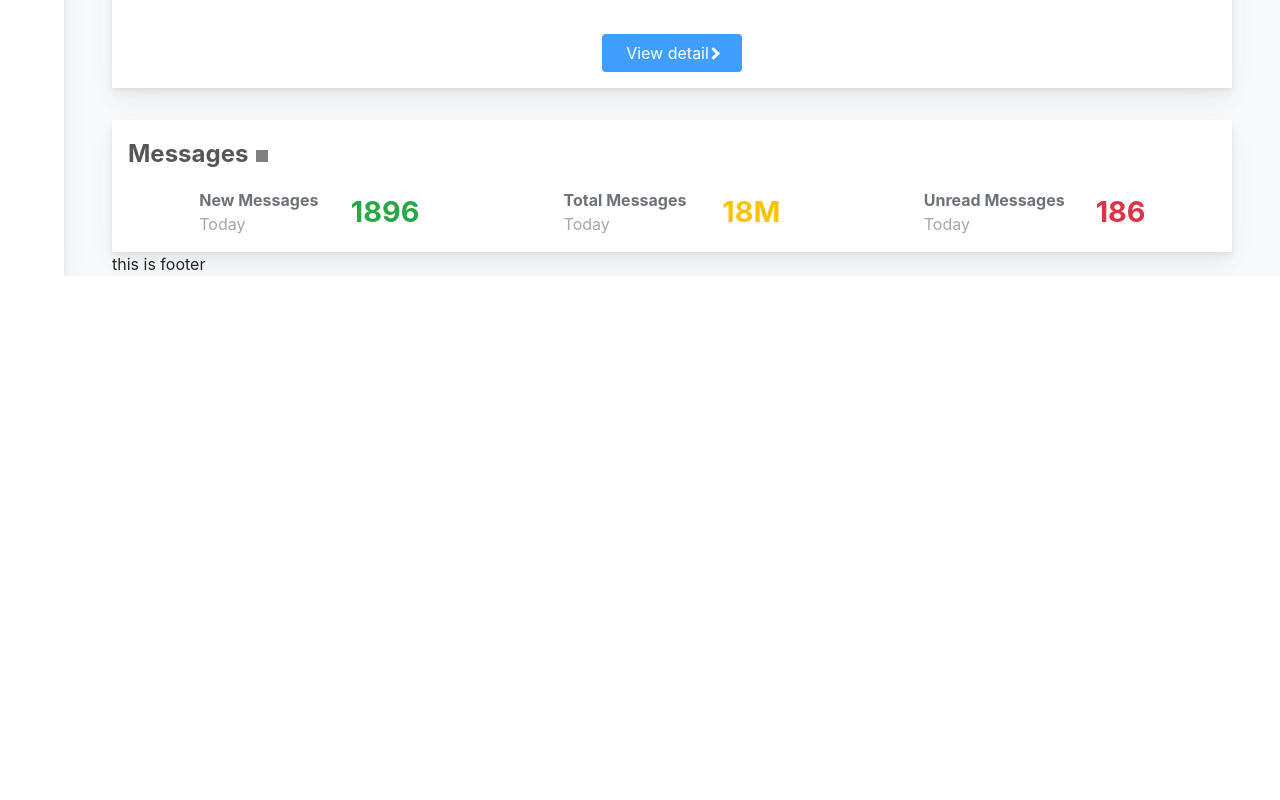
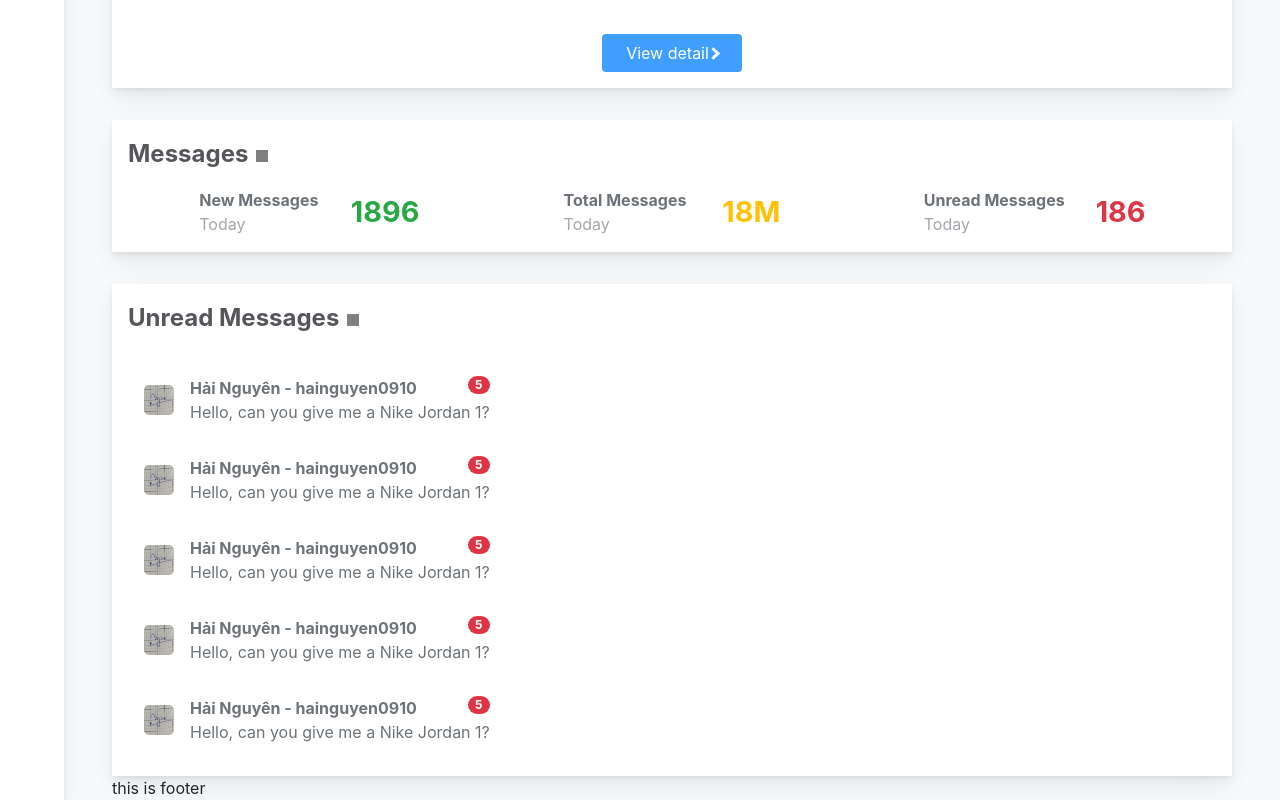
Before and after one commit to hainguyen0910/shoes-shop-admin, a React app: page / in a window 1280 px wide. Shown: the part 1853-2653 px from the top of the page. Before the commit the page ends 2129 px from the top, so only its background shows below. Built offline with nearby package versions, Linux system fonts and the light colour scheme; grey boxes are pictures that could not be loaded.

Commit message:
unread messages and scrollbar

```diff
--- a/package.json
+++ b/package.json
@@ -30,6 +30,7 @@
     "query-string": "^6.13.7",
     "react": "^17.0.1",
     "react-chartjs-2": "^2.11.1",
+    "react-custom-scrollbars": "^4.2.1",
     "react-dom": "^17.0.1",
     "react-redux": "^7.2.2",
     "react-router-dom": "^5.2.0",
--- a/src/components/Overview/index.jsx
+++ b/src/components/Overview/index.jsx
@@ -5,12 +5,17 @@ import focusIcon from 'Assets/img/focus.svg';
 import sneakersIcon from 'Assets/img/sneakers.svg';
 import billIcon from 'Assets/img/bill.svg';
 import soldIcon from 'Assets/img/sold.svg';
+import avatar from 'Assets/img/avatar.jpg';
+
 import OrderChart from 'Components/OrderChart';
 import PageTitle from 'Components/PageTitle';
 import Tooltip from 'Components/Tooltip';
 import CardOverview from 'Components/CardOverview';
 import SimpleCard from 'Components/SimpleCard';
 import TableProduct from 'Components/TableProduct';
+import UnreadMessage from 'Components/UnreadMessage';
+import { Scrollbars } from 'react-custom-scrollbars';
+
 import React from 'react';
 import Select from 'react-select';
 
@@ -143,6 +148,119 @@ const dataTable = [
   },
 ];
 
+const messages = [
+  {
+    username: 'hainguyen0910',
+    fullname: 'Hải Nguyên',
+    avatar,
+    messages: [
+      {
+        message: 'Hello, can you give me a Nike Jordan 1?',
+        createAt: '12/10/2020 12:12:56',
+      },
+    ],
+  },
+  {
+    username: 'hainguyen0910',
+    fullname: 'Hải Nguyên',
+    avatar,
+    messages: [
+      {
+        message: 'Hello, can you give me a Nike Jordan 1?',
+        createAt: '12/10/2020 12:12:56',
+      },
+    ],
+  },
+  {
+    username: 'hainguyen0910',
+    fullname: 'Hải Nguyên',
+    avatar,
+    messages: [
+      {
+        message: 'Hello, can you give me a Nike Jordan 1?',
+        createAt: '12/10/2020 12:12:56',
+      },
+    ],
+  },
+  {
+    username: 'hainguyen0910',
+    fullname: 'Hải Nguyên',
+    avatar,
+    messages: [
+      {
+        message: 'Hello, can you give me a Nike Jordan 1?',
+        createAt: '12/10/2020 12:12:56',
+      },
+    ],
+  },
+  {
+    username: 'hainguyen0910',
+    fullname: 'Hải Nguyên',
+    avatar,
+    messages: [
+      {
+        message: 'Hello, can you give me a Nike Jordan 1?',
+        createAt: '12/10/2020 12:12:56',
+      },
+    ],
+  },
+  {
+    username: 'hainguyen0910',
+    fullname: 'Hải Nguyên',
+    avatar,
+    messages: [
+      {
+        message: 'Hello, can you give me a Nike Jordan 1?',
+        createAt: '12/10/2020 12:12:56',
+      },
+    ],
+  },
+  {
+    username: 'hainguyen0910',
+    fullname: 'Hải Nguyên',
+    avatar,
+    messages: [
+      {
+        message: 'Hello, can you give me a Nike Jordan 1?',
+        createAt: '12/10/2020 12:12:56',
+      },
+    ],
+  },
+  {
+    username: 'hainguyen0910',
+    fullname: 'Hải Nguyên',
+    avatar,
+    messages: [
+      {
+        message: 'Hello, can you give me a Nike Jordan 1?',
+        createAt: '12/10/2020 12:12:56',
+      },
+    ],
+  },
+  {
+    username: 'hainguyen0910',
+    fullname: 'Hải Nguyên',
+    avatar,
+    messages: [
+      {
+        message: 'Hello, can you give me a Nike Jordan 1?',
+        createAt: '12/10/2020 12:12:56',
+      },
+    ],
+  },
+  {
+    username: 'hainguyen0910',
+    fullname: 'Hải Nguyên',
+    avatar,
+    messages: [
+      {
+        message: 'Hello, can you give me a Nike Jordan 1?',
+        createAt: '12/10/2020 12:12:56',
+      },
+    ],
+  },
+];
+
 function index() {
   // const handleOnChangType = (selectedOption) => {};
 
@@ -199,7 +317,8 @@ function index() {
               maintainAspectRatio: false,
               aspectRatio: 1,
               tooltips: {
-                mode: 'x',
+                mode: 'index',
+                intersect: false,
               },
               plugins: {
                 datalabels: {
@@ -359,6 +478,25 @@ function index() {
           />
         </div>
       </div>
+
+      <div className="table-messages-unread-and-user-active">
+        <div className="mr-2 d-flex align-items-center ">
+          <span className="mr-2 title-chart-order">Unread Messages</span>
+          <Tooltip
+            content="This is a descriptive chart of order status by week, month or year."
+            position="right"
+          >
+            <img src={aboutIcon} alt="" className="order-about-icon" />
+          </Tooltip>
+        </div>
+        <div className="unread-messages-box w-50 mt-4">
+          <Scrollbars style={{ width: '100%', height: '400px' }}>
+            {messages.map((item, _index) => (
+              <UnreadMessage data={item} key={_index} />
+            ))}
+          </Scrollbars>
+        </div>
+      </div>
     </div>
   );
 }
--- a/src/components/Overview/style.scss
+++ b/src/components/Overview/style.scss
@@ -97,3 +97,17 @@
     0 0.25rem 0.53125rem rgba(4, 9, 20, 0.05),
     0 0.125rem 0.1875rem rgba(4, 9, 20, 0.03);
 }
+
+.table-messages-unread-and-user-active {
+  padding: 1rem !important;
+  background-color: $white-color;
+  box-shadow: 0 0.46875rem 2.1875rem rgba(4, 9, 20, 0.03),
+    0 0.9375rem 1.40625rem rgba(4, 9, 20, 0.03),
+    0 0.25rem 0.53125rem rgba(4, 9, 20, 0.05),
+    0 0.125rem 0.1875rem rgba(4, 9, 20, 0.03);
+  margin-top: 2rem;
+  // .unread-messages-box {
+  //   height: 80 * 5px;
+  //   overflow-y: auto;
+  // }
+}
--- /dev/null
+++ b/src/components/UnreadMessage/index.jsx
@@ -0,0 +1,26 @@
+import React from 'react';
+
+import './style.scss';
+
+function index(props) {
+  const { data } = props;
+  const { username, fullname, avatar, messages } = data;
+  return (
+    <div className="d-flex align-items-center unread-message-wrapper p-3">
+      <div className="img-avatar mr-3">
+        <img src={avatar} alt="" />
+      </div>
+      <div className="position-relative">
+        <div className="username-message">
+          {fullname} - {username}
+        </div>
+        <div className="message-box">{messages[0].message}</div>
+        <div className="badge badge-pill badge-danger position-absolute total-unread-message">
+          5
+        </div>
+      </div>
+    </div>
+  );
+}
+
+export default index;
--- /dev/null
+++ b/src/components/UnreadMessage/style.scss
@@ -0,0 +1,25 @@
+@import 'assets/styles/helpers/variables';
+
+.unread-message-wrapper {
+  height: 80px;
+  .img-avatar {
+    img {
+      width: 30px;
+      height: 30px;
+      border-radius: 5px;
+    }
+  }
+  .total-unread-message {
+    top: 0;
+    right: 0;
+  }
+  .username-message {
+    color: $text-color-1;
+    opacity: 0.8;
+    font-weight: bold;
+  }
+  .message-box {
+    color: $text-color-1;
+    opacity: 0.8;
+  }
+}
--- a/webpack.config.js
+++ b/webpack.config.js
@@ -21,6 +21,7 @@ const VENDOR_LIBS = [
   'query-string',
   'react',
   'react-chartjs-2',
+  'react-custom-scrollbars',
   'react-dom',
   'react-redux',
   'react-router-dom',
```
Also changed, not shown: 1 other file (tests, documents, lock files or other folders).
